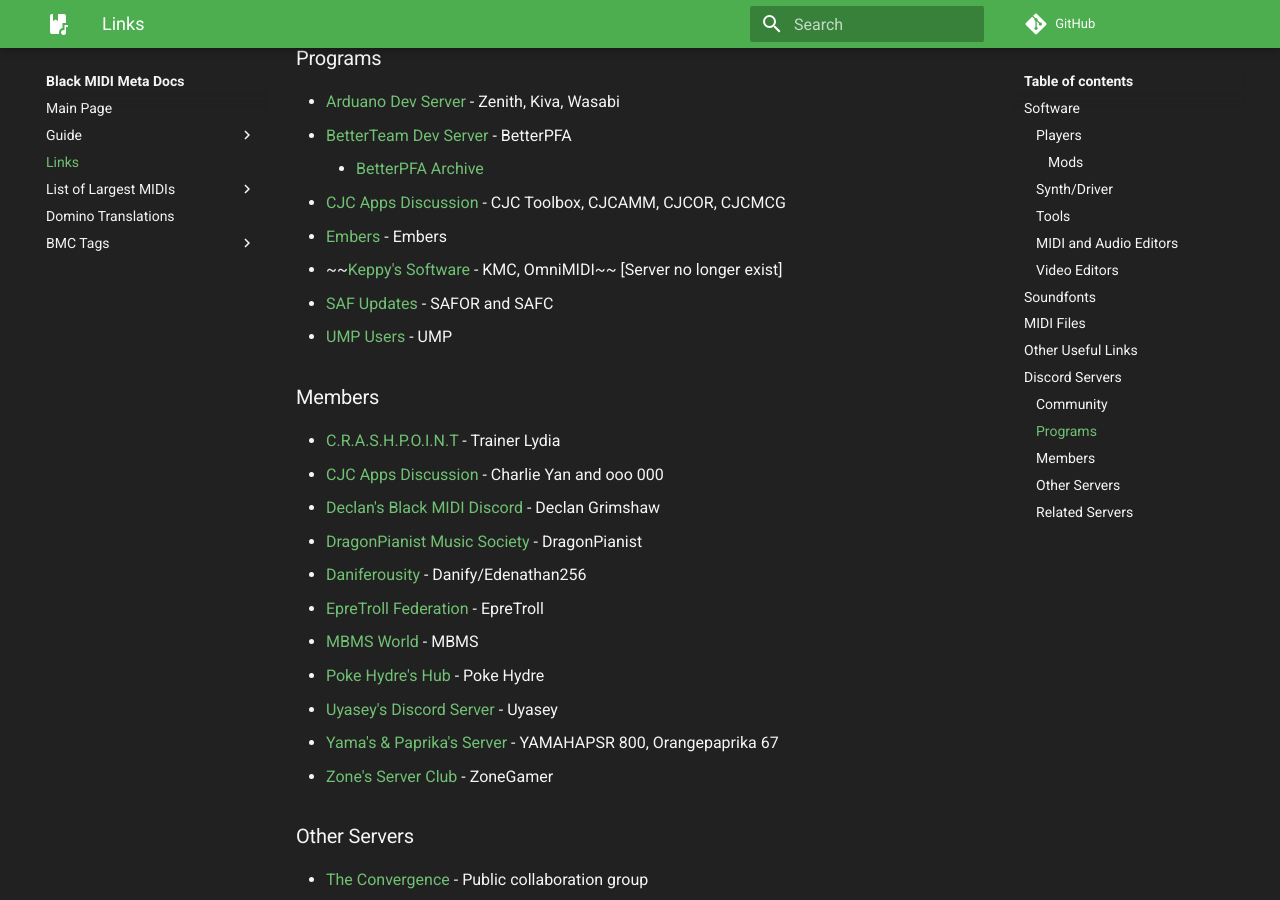
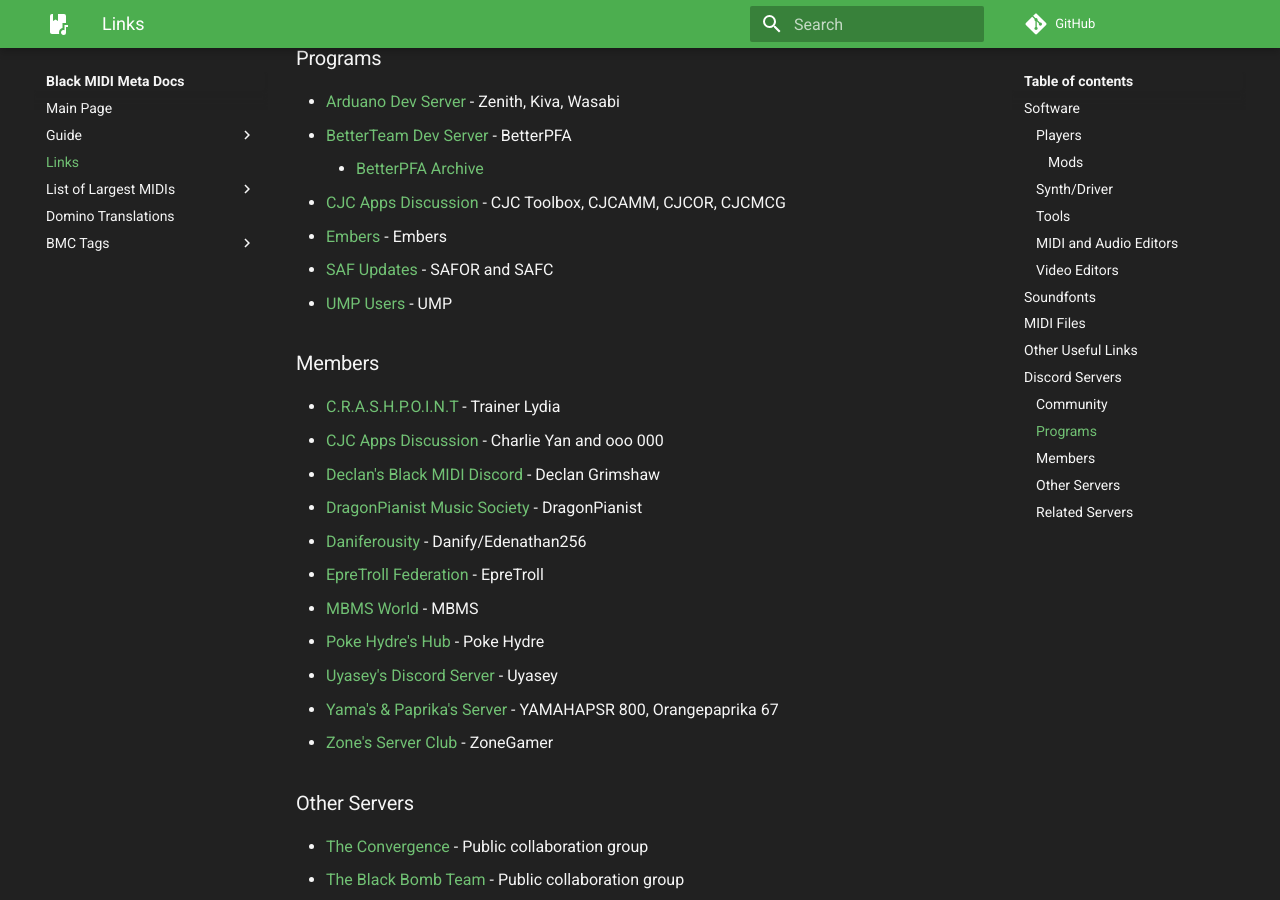
Before and after one commit to Hans5958/Black-MIDI-Meta, an MkDocs documentation site: the page built from docs/links.md, in a window 1280 px wide and 900 px high, scrolled down 3195 px. Built offline with MkDocs 1.6.1 and Material for MkDocs 9.7.7, drawn with Linux system fonts in a browser that asks for light colours; comment, search, counter and statistics services are not loaded.

Commit message:
Update docs/links.md
Co-authored-by: Hans5958 <hans5958@outlook.com>

```diff
--- a/docs/links.md
+++ b/docs/links.md
@@ -99,7 +99,6 @@
 	- [BetterPFA Archive](https://discord.gg/5sMugcQ)
 - [CJC Apps Discussion](https://discord.gg/uxCqAEz) - CJC Toolbox, CJCAMM, CJCOR, CJCMCG
 - [Embers](https://discord.gg/MaCxW5u) - Embers
-- ~~[Keppy's Software](https://discord.gg/73DVswT) - KMC, OmniMIDI~~ [Server no longer exist]
 - [SAF Updates](https://discord.gg/CsgEW4P) - SAFOR and SAFC
 - [UMP Users](https://discord.gg/pxPRFU8) - UMP
 
```
